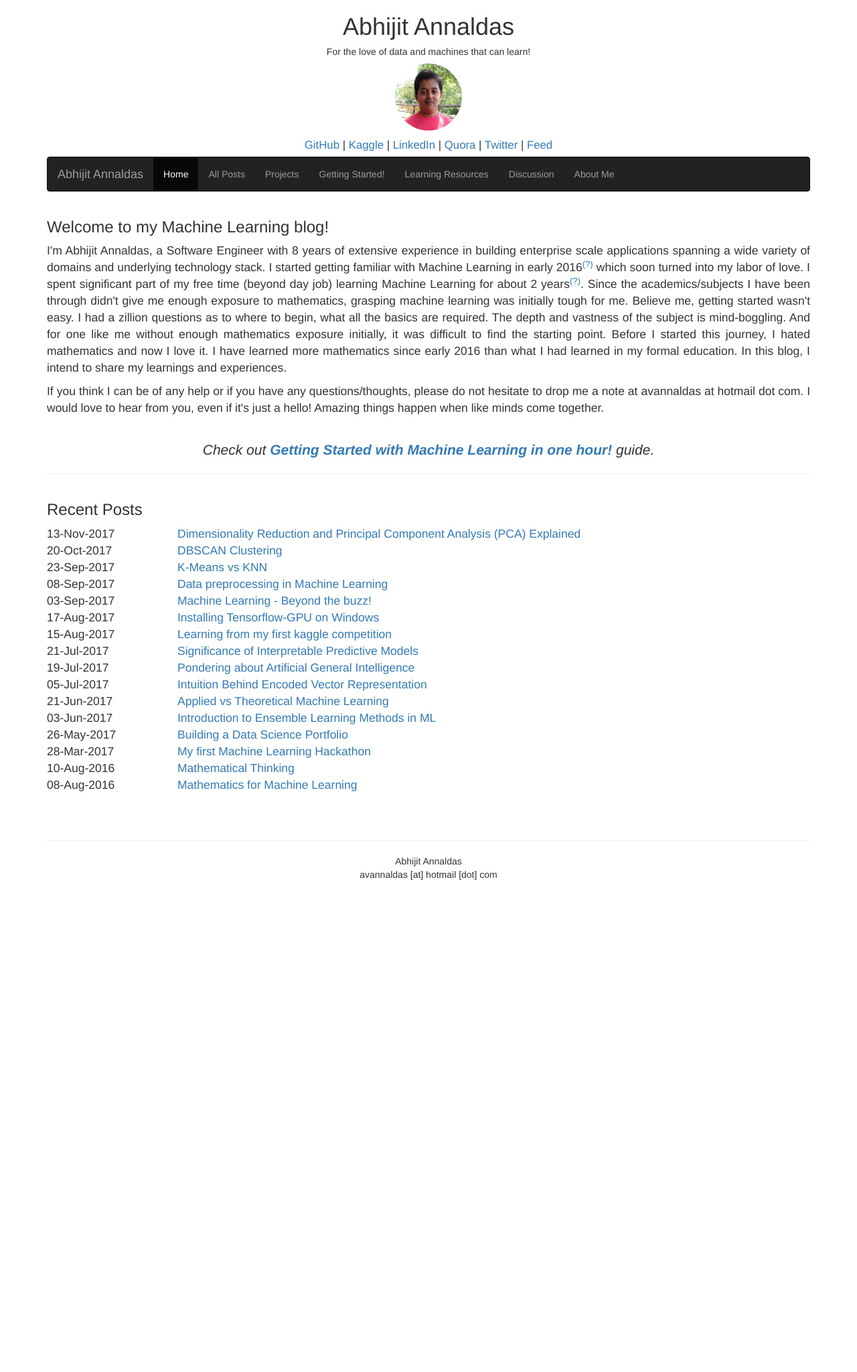
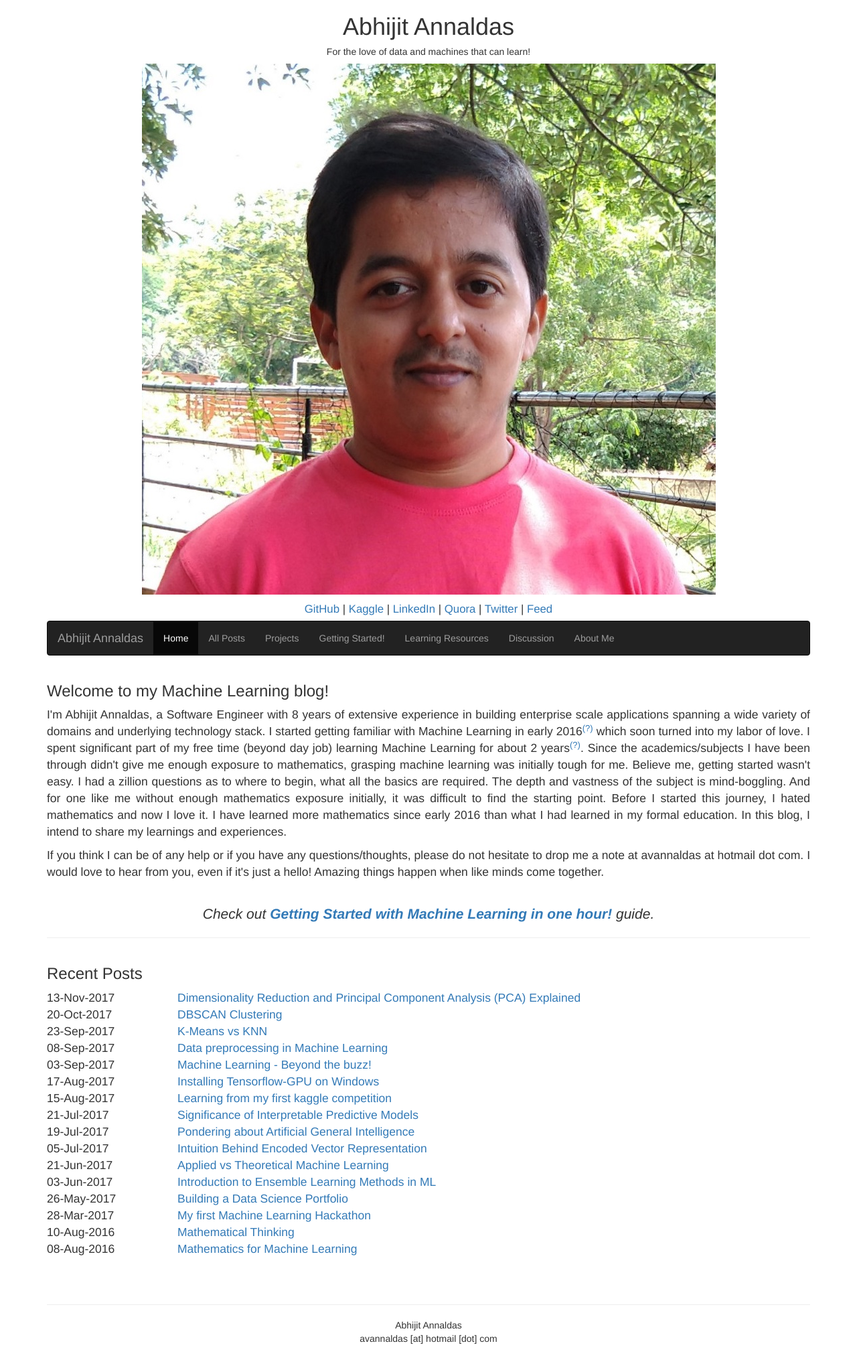
Before and after one commit to avannaldas/ml, a Jekyll site: the page built from index.html, in a window 1280 px wide. Shown: the whole page at 67% size. Built offline with Jekyll 4.4.1, drawn with Linux system fonts in a browser that asks for light colours; nearby versions of some CDN libraries; before the commit the page ends 1356 px from its top, so only the background shows below that.

Commit message:
site baseurl

```diff
--- a/_includes/head.html
+++ b/_includes/head.html
@@ -3,8 +3,8 @@
 {% seo %}
 <link rel="stylesheet" href="https://maxcdn.bootstrapcdn.com/bootstrap/3.3.7/css/bootstrap.min.css">
 <link rel="stylesheet" href="https://maxcdn.bootstrapcdn.com/font-awesome/4.7.0/css/font-awesome.min.css" />
-<link rel="stylesheet" href="{{site.url}}/ml/css/style.css" />
-<link rel="shortcut icon" type="image/jpg" href="{{site.url}}/ml/css/1.jpg">
+<link rel="stylesheet" href="{{site.baseurl}}/ml/css/style.css" />
+<link rel="shortcut icon" type="image/jpg" href="{{site.baseurl}}/ml/css/1.jpg">
 <script src="https://ajax.googleapis.com/ajax/libs/jquery/3.1.1/jquery.min.js"></script>
 <script src="https://maxcdn.bootstrapcdn.com/bootstrap/3.3.7/js/bootstrap.min.js"></script>
 <script>(function(i,s,o,g,r,a,m){i['GoogleAnalyticsObject']=r;i[r]=i[r]||function(){(i[r].q=i[r].q||[]).push(arguments)},i[r].l=1*new Date();a=s.createElement(o),m=s.getElementsByTagName(o)[0];a.async=1;a.src=g;m.parentNode.insertBefore(a,m)})(window,document,'script','https://www.google-analytics.com/analytics.js','ga');ga('create', 'UA-89272776-1', 'auto');ga('send', 'pageview');</script>
```
